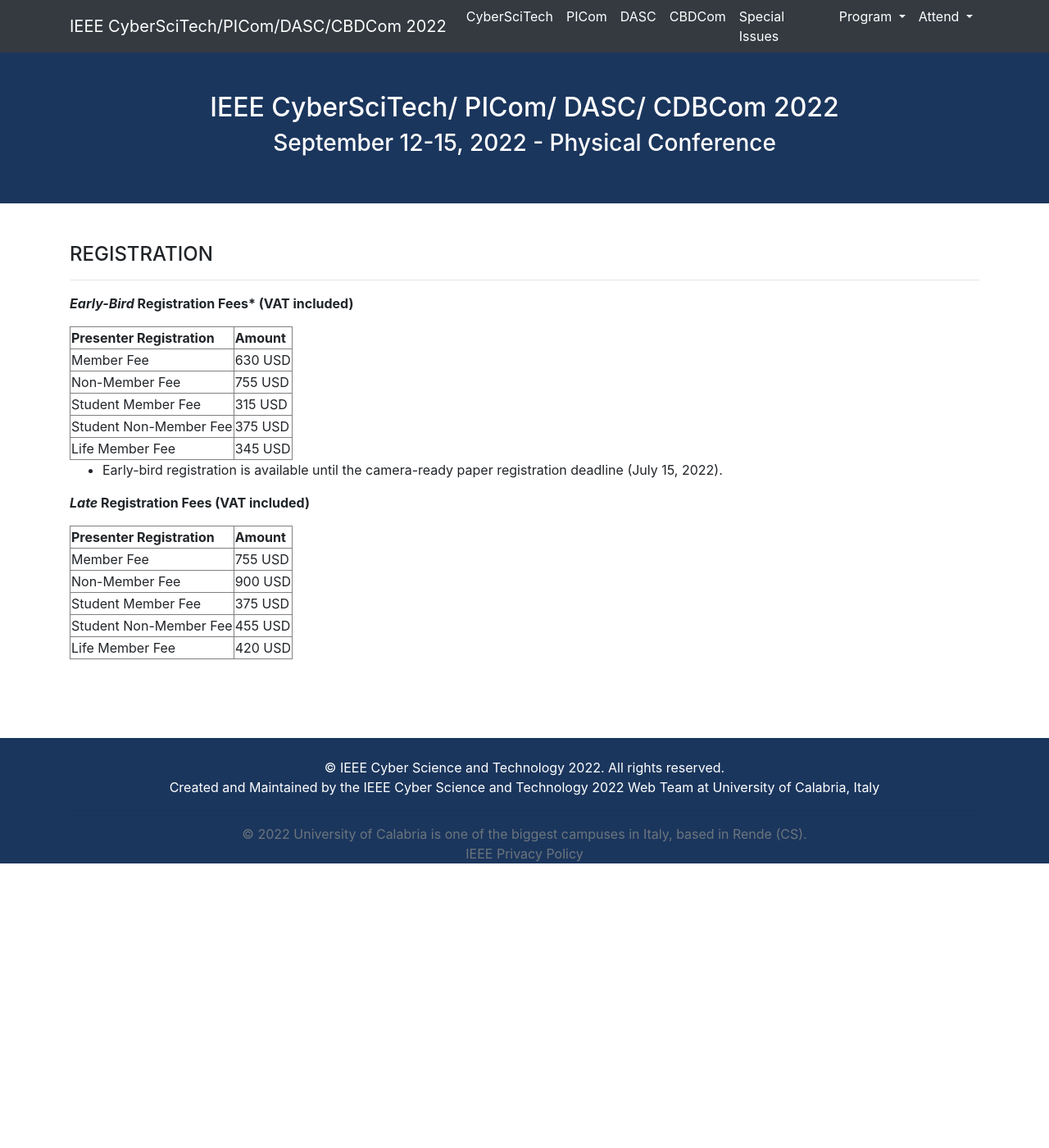
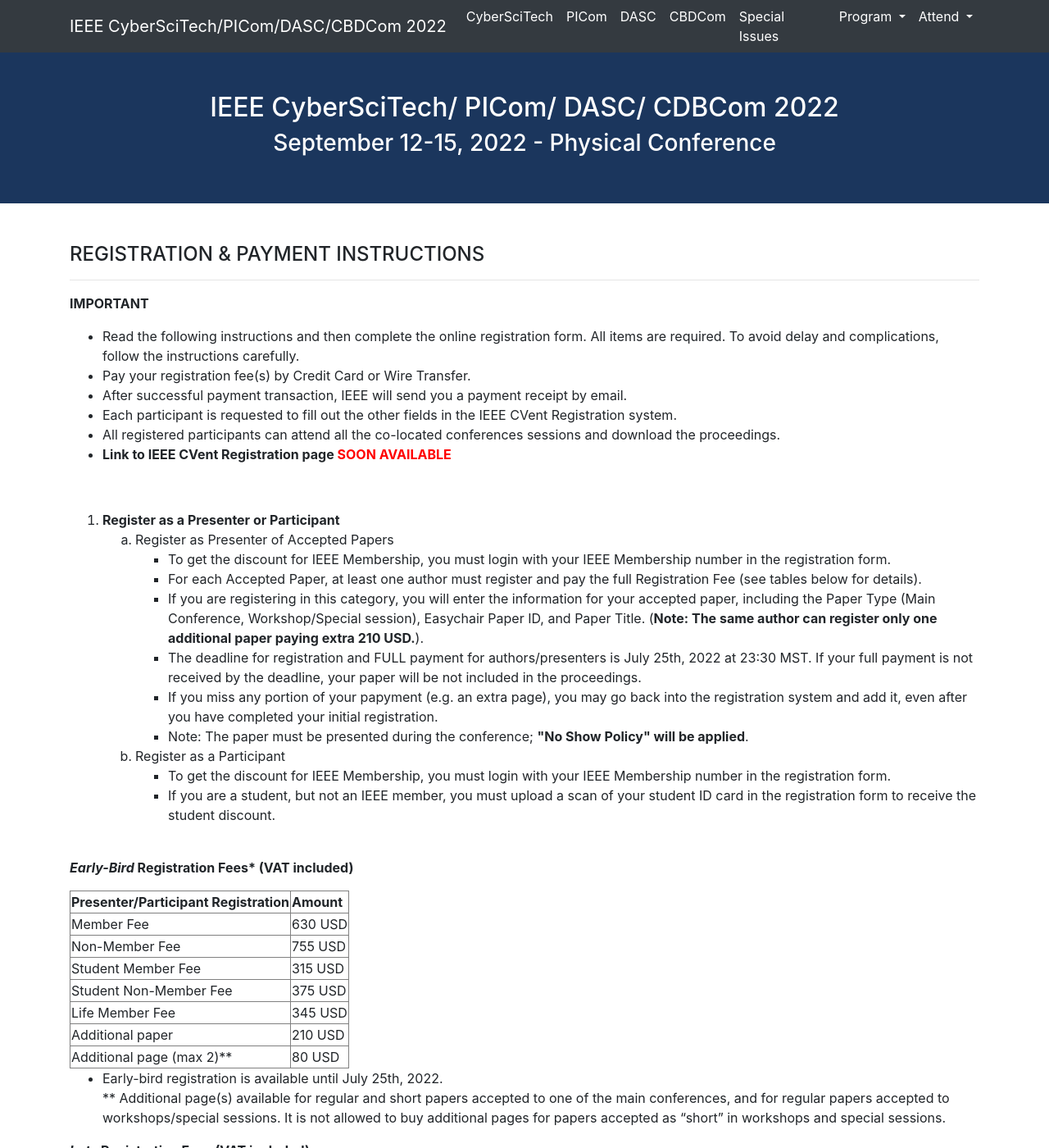
Before and after one commit to cyber-science/2022, a Jekyll site: the page built from _pages/registration.md, in a window 1280 px wide and 1400 px high. Shown: the whole window at 82% size. Built offline with Jekyll 4.4.1, drawn with Linux system fonts in a browser that asks for light colours; some of the changed text lies outside the part shown.

Commit message:
updated registration page with more info and details

```diff
--- a/_pages/registration.md
+++ b/_pages/registration.md
@@ -3,42 +3,18 @@
 permalink: /registration/
 ---
 
-<!---<h4>REGISTRATION & PAYMENT INSTRUCTIONS</h4>-->
-<h4>REGISTRATION</h4>
+<h4>REGISTRATION & PAYMENT INSTRUCTIONS</h4>
 <hr/>
 
-<b><i>Early-Bird</i> Registration Fees* (VAT included)</b><br/>
-<table border=1><tr><td>
-<b>Presenter Registration</b></td><td>	<b>Amount</b>
-</td></tr><tr><td>Member Fee	</td><td>630 USD
-</td></tr><tr><td>Non-Member Fee	</td><td>755 USD
-</td></tr><tr><td>Student Member Fee</td><td>315 USD
-</td></tr><tr><td>Student Non-Member Fee</td><td>375 USD
-</td></tr><tr><td>Life Member Fee	</td><td>345 USD
-</td></tr></table>
-* Early-bird registration is available until the camera-ready paper registration deadline (July 15, 2022).<br/>
-
-<b><i>Late</i> Registration Fees (VAT included)</b><br/>
-<table border=1><tr><td>
-<b>Presenter Registration</b></td><td>	<b>Amount</b>
-</td></tr><tr><td>Member Fee	</td><td>755 USD
-</td></tr><tr><td>Non-Member Fee	</td><td>900 USD
-</td></tr><tr><td>Student Member Fee</td><td>375 USD
-</td></tr><tr><td>Student Non-Member Fee</td><td>455 USD
-</td></tr><tr><td>Life Member Fee	</td><td>420 USD
-</td></tr></table>
-
-
-
-<!---
 <b>IMPORTANT</b>
 <ul>
 <li>	Read the following instructions and then complete the online registration form. All items are required. To avoid delay and complications, follow the instructions carefully.</li>
 <li>	Pay your registration fee(s) by Credit Card or Wire Transfer.</li>
-<li>	After successful payment transaction, a payment receipt will be sent to you by email.</li>
+<li>	After successful payment transaction, IEEE will send you a payment receipt by email.</li>
 <li>	Each participant is requested to fill out the other fields in the IEEE CVent Registration system.</li>
-<li>	All registered participants can attend all online conference session and download the conference proceedings.</li>
-<li>	<a href="https://web.cvent.com/event/60c3ff29-dfea-4c59-a543-adcdfcadae01/summary" target=_new>Link to IEEE Membership Information.</a></li>
+<li>	All registered participants can attend all the co-located conferences sessions and download the proceedings.</li>
+<!---<li>	<a href="https://web.cvent.com/event/60c3ff29-dfea-4c59-a543-adcdfcadae01/summary" target=_new>Link to IEEE Membership Information.</a></li>-->
+<li>	<b>Link to IEEE CVent Registration page <font color=red>SOON AVAILABLE</font></b></li>
 </ul>
 <br/>
 
@@ -49,12 +25,12 @@
 <li>	Register as Presenter of Accepted Papers
 <ul>
 <li>	To get the discount for IEEE Membership, you must login with your IEEE Membership number in the registration form.</li>
-<li>	For each Accepted Paper, at least one author must register and pay the full Registration Fee (see table for details) .</li>
-<li>If you are registering in this category, you will enter the information for your accepted paper, including the Paper Type (Main Conference, Workshop, or Poster),
-    Paper ID (Easychair paper ID), and Paper Title. (<b>Note: If the same author registers more than 5 papers, the 6th paper is free. Do not enter and pay for
-	this 6th paper in the Cvent registration, as it is already entered in the EDAS site. This applies to one paper for every 6 papers sunmitted by the same author.</b>).</li>
-<li>The deadline for registration and FULL payment for authors/presenters is (September 1, 2022 at 23:30 MST). If your full payment is not received by the deadline, your paper will be removed from the proceedings.</li>
+<li>	For each Accepted Paper, at least one author must register and pay the full Registration Fee (see tables below for details).</li>
+<li>If you are registering in this category, you will enter the information for your accepted paper, including the Paper Type (Main Conference, Workshop/Special session),
+    Easychair Paper ID, and Paper Title. (<b>Note: The same author can register only one additional paper paying extra 210 USD.</b>).</li>
+<li>The deadline for registration and FULL payment for authors/presenters is July 25th, 2022 at 23:30 MST. If your full payment is not received by the deadline, your paper will be not included in the proceedings.</li>
 <li>If you miss any portion of your papyment (e.g. an extra page), you may go back into the registration system and add it, even after you have completed your initial registration.</li>
+<li>Note: The paper must be presented during the conference; <b>"No Show Policy" will be applied</b>.</li>
 </ul>
 </li>
 
@@ -66,24 +42,33 @@
 </li>
 <br/>
 
-<li><a name="2"><b>Registration and all Applicable Fees</b></a><br/>
-<table border=1><tr><td>
-<b>Presenter Registration</b></td><td>	<b>Amount</b>
-</td></tr><tr><td>Member Fee	</td><td>600&euro;
-</td></tr><tr><td>Non-Member Fee	</td><td>720&euro;
-</td></tr><tr><td>Student Member Fee</td><td>300&euro;
-</td></tr><tr><td>Student Non-Member Fee</td><td>360&euro;
-</td></tr><tr><td>Life Member Fee	</td><td>330&euro;
-</td></tr></table>
-</li>
-<br/>
-
-<li><a name="3"><b>Complete the Registration Form in the CVent Registration System and submit your payment.</b></a>
-<p>
-After your successful registration completion, the IEEE CVent Registration System will send you an email with your payment confirmation/receipt and registration number.<br/>
-Link to IEEE CVent Registration System <b>** AVAILABLE SOON **</b></p>
-</li>
-
 </ol>
 
--->
+<b><i>Early-Bird</i> Registration Fees* (VAT included)</b><br/>
+<table border=1><tr><td>
+<b>Presenter/Participant Registration</b></td><td>	<b>Amount</b>
+</td></tr><tr><td>Member Fee	</td><td>630 USD
+</td></tr><tr><td>Non-Member Fee	</td><td>755 USD
+</td></tr><tr><td>Student Member Fee</td><td>315 USD
+</td></tr><tr><td>Student Non-Member Fee</td><td>375 USD
+</td></tr><tr><td>Life Member Fee	</td><td>345 USD
+</td></tr><tr><td>Additional paper	</td><td>210 USD
+</td></tr><tr><td>Additional page (max 2)**	</td><td>80 USD
+</td></tr></table>
+* Early-bird registration is available until July 25th, 2022.<br/>
+** Additional page(s) available for regular and short papers accepted to one of the main conferences, and for regular papers accepted to workshops/special sessions.
+   It is not allowed to buy additional pages for papers accepted as "short" in workshops and special sessions.<br/>
+
+<b><i>Late</i> Registration Fees (VAT included)</b><br/>
+<table border=1><tr><td>
+<b>Participant Registration</b></td><td>	<b>Amount</b>
+</td></tr><tr><td>Member Fee	</td><td>755 USD
+</td></tr><tr><td>Non-Member Fee	</td><td>900 USD
+</td></tr><tr><td>Student Member Fee</td><td>375 USD
+</td></tr><tr><td>Student Non-Member Fee</td><td>455 USD
+</td></tr><tr><td>Life Member Fee	</td><td>420 USD
+</td></tr></table>
+
+
+<b>Registration includes</b>: All sessions entry, Welcome kit, Coffee breaks, Welcome reception, Social event and social dinner
+(social dinner is not included in student rates and can be separately purchased).
```
